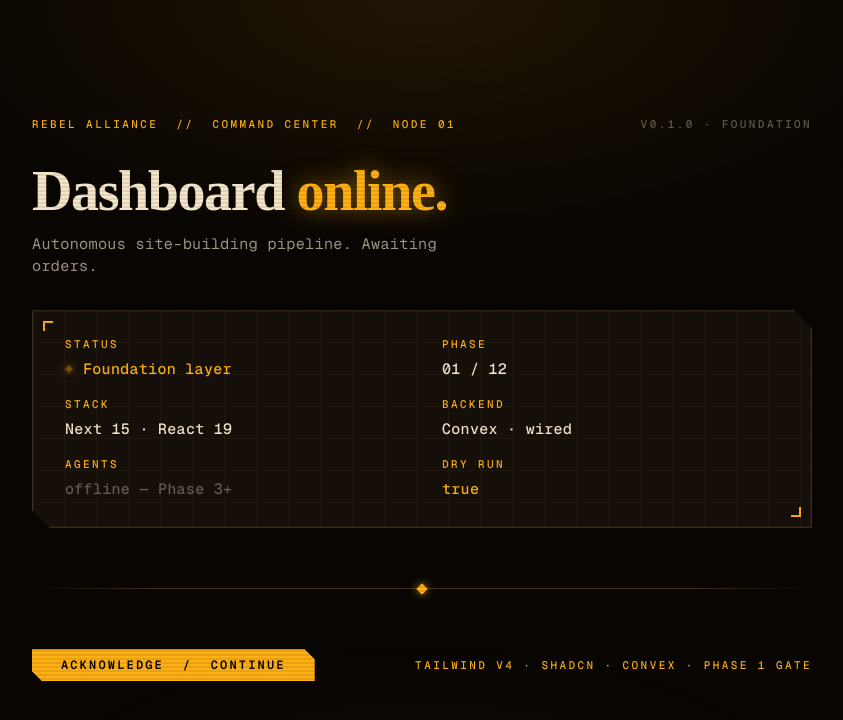
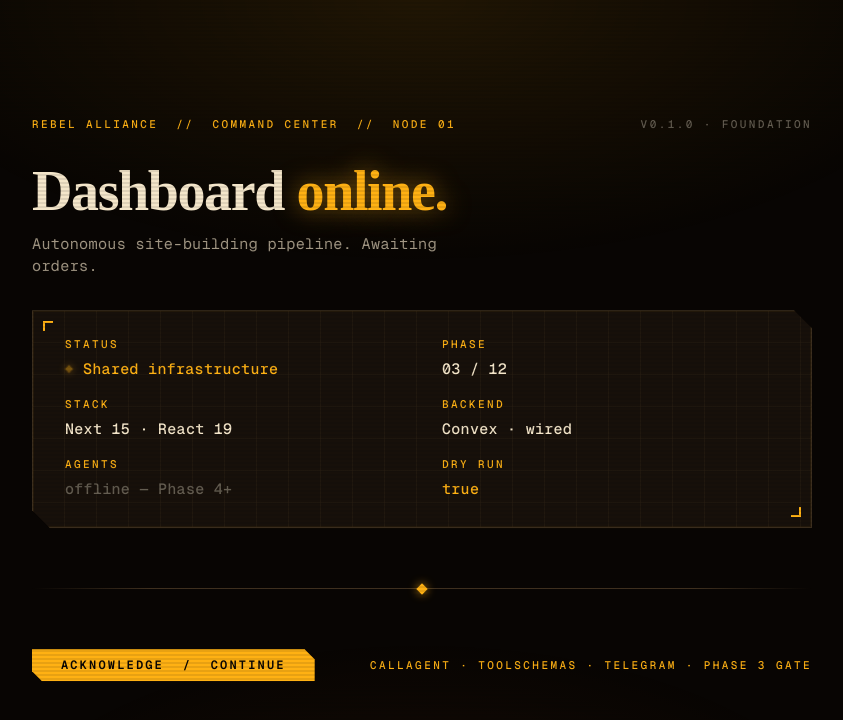
Before and after one commit to cliftonc0613/agent-dashboard, a Next.js app: page / in a window 1280 px wide. Shown: the top 720 px of the page, without its empty margins (218-1061 px from the left). Built offline with nearby package versions, Linux system fonts and the light colour scheme; no server answers.

Commit message:
chore: advance dashboard to phase 3 — shared infrastructure

```diff
--- a/app/page.tsx
+++ b/app/page.tsx
@@ -91,13 +91,13 @@ export default function Home() {
             <div style={{ display: "flex", flexDirection: "column", gap: "0.5rem" }}>
               <span className="readout-label">Status</span>
               <span className="readout-value">
-                <span className="status-live">Foundation layer</span>
+                <span className="status-live">Shared infrastructure</span>
               </span>
             </div>
 
             <div style={{ display: "flex", flexDirection: "column", gap: "0.5rem" }}>
               <span className="readout-label">Phase</span>
-              <span className="readout-value">01 / 12</span>
+              <span className="readout-value">03 / 12</span>
             </div>
 
             <div style={{ display: "flex", flexDirection: "column", gap: "0.5rem" }}>
@@ -113,7 +113,7 @@ export default function Home() {
             <div style={{ display: "flex", flexDirection: "column", gap: "0.5rem" }}>
               <span className="readout-label">Agents</span>
               <span className="readout-value readout-value--dim">
-                offline &mdash; Phase 3+
+                offline &mdash; Phase 4+
               </span>
             </div>
 
@@ -144,7 +144,7 @@ export default function Home() {
             Acknowledge &nbsp;/&nbsp; Continue
           </Button>
           <span className="readout-label">
-            Tailwind v4 &middot; shadcn &middot; Convex &middot; Phase 1 gate
+            callAgent &middot; toolSchemas &middot; Telegram &middot; Phase 3 gate
           </span>
         </div>
       </main>
```
